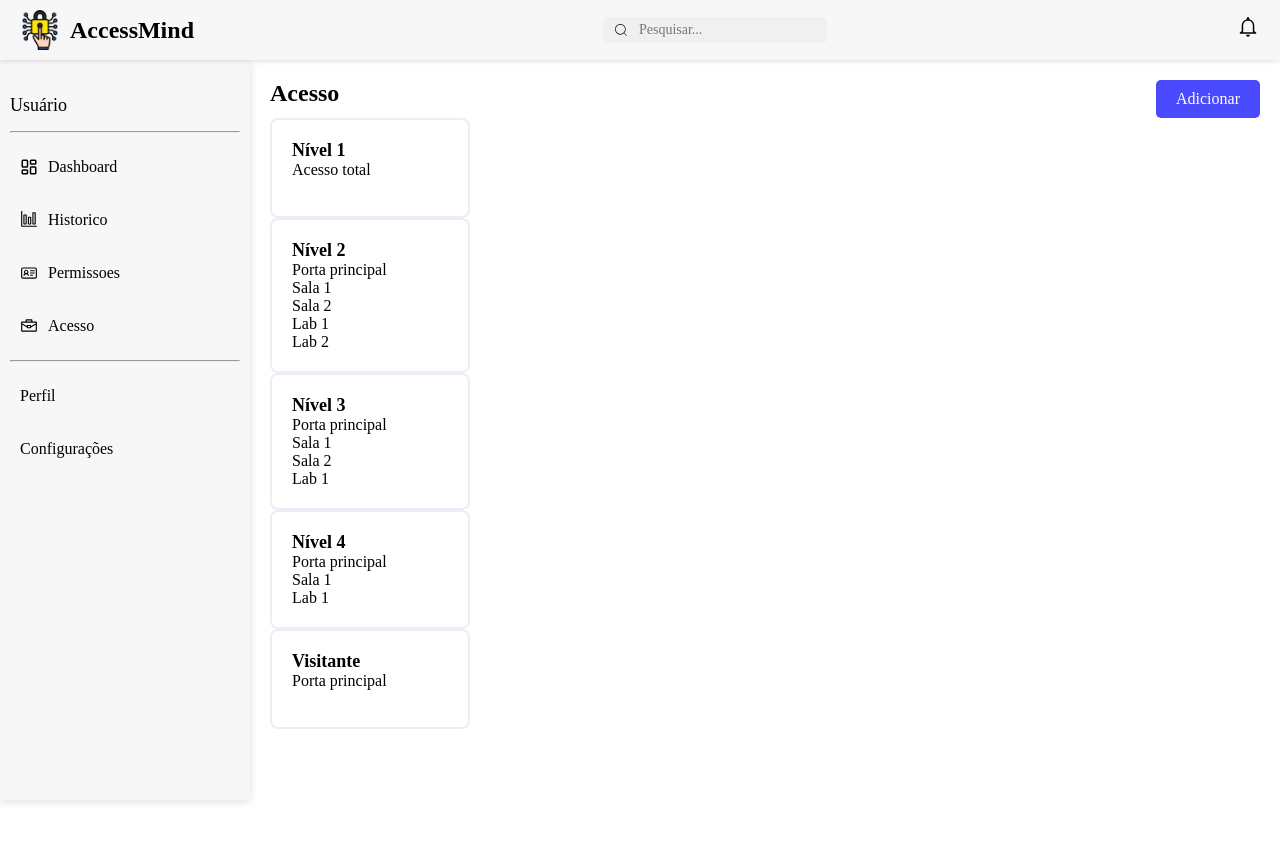
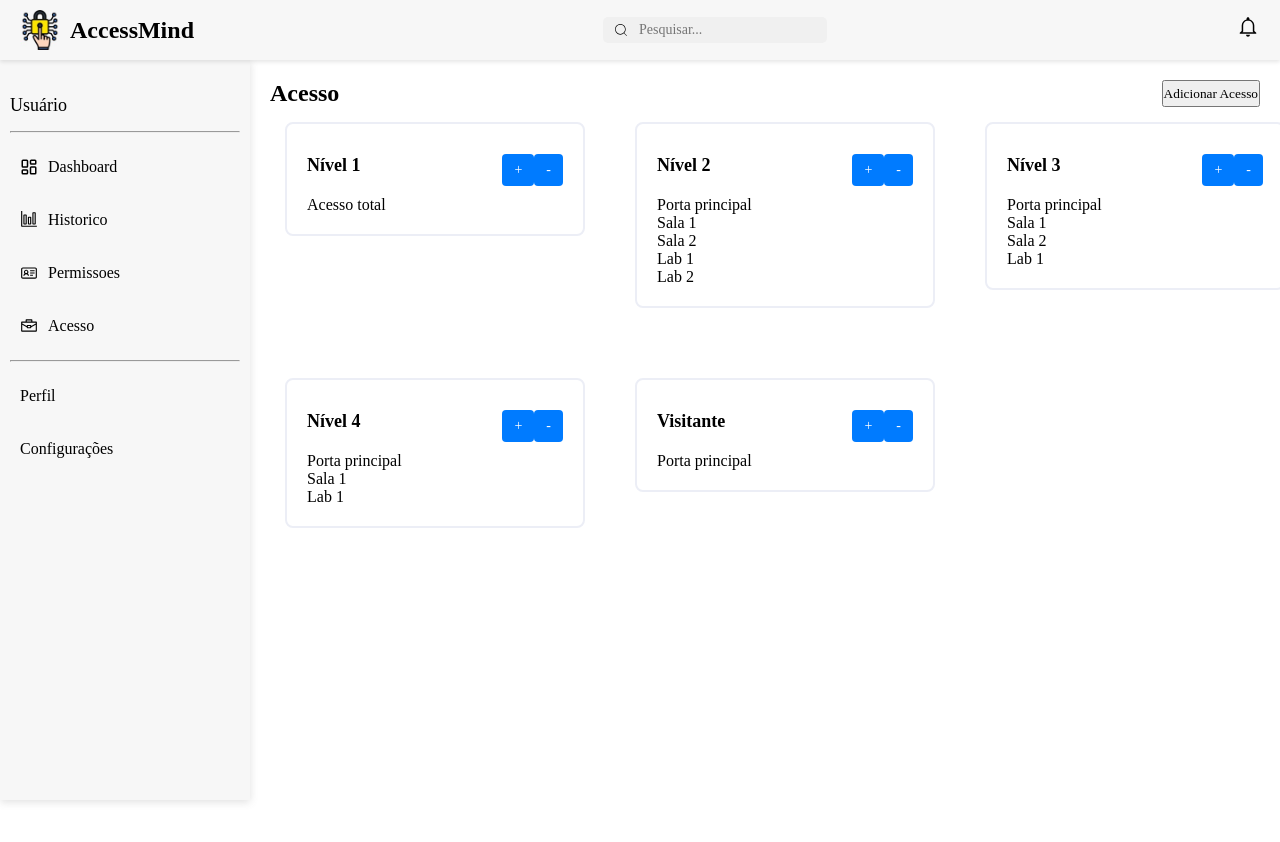
Before and after one commit to thiagobonfim0310/Eng_Software, a React (Create React App) app in the folder frontend/smartlock/: page /acesso in a window 1280 px wide. Shown: the top 842 px of the page. Built offline with nearby package versions, Linux system fonts and the light colour scheme; the HTML template or start-up script is replaced by a standard one; a web font is replaced by a local one.

Commit message:
adicionar e deletar areas em Acesso

```diff
--- a/frontend/smartlock/src/components/layout/QuadroInf.js
+++ b/frontend/smartlock/src/components/layout/QuadroInf.js
@@ -1,9 +1,18 @@
 import styles from "./QuadroInf.module.css";
 
-function QuadroInf({ titulo, dado, tituloClassName, textoClassName }) {
+function QuadroInf({ titulo, dado, tituloClassName, textoClassName, botoes = [] }) {
     return (
         <div className={styles.quadro}>
-            <span className={tituloClassName}>{titulo}</span>
+            <div className={styles.titulo_container}>
+                <span className={tituloClassName}>{titulo}</span>
+                {botoes.length > 0 && (
+                    <div className={styles.botao_container}>
+                        {botoes.map((botao, index) => (
+                            <span key={index} className={styles.botao}>{botao}</span>
+                        ))}
+                    </div>
+                )}
+            </div>
             <div>
                 {dado.map((item, index) => (
                     <p key={index} className={textoClassName}>{item}</p>
--- a/frontend/smartlock/src/components/layout/QuadroInf.module.css
+++ b/frontend/smartlock/src/components/layout/QuadroInf.module.css
@@ -2,21 +2,20 @@
     display: flex;
     flex-direction: column;
     padding: 20px;
-    width: 200px;
+    width: 300px;
     min-height: 100px;
     background-color: white;
     border: 2px solid #ECEEF6;
     border-radius: 8px;
   }
 
-  /* .quadro spam {
-    font-size: 16px;
-    color: black;
+  .titulo_container {
+    display: flex;
+    justify-content: space-between;
+    align-items: center;
     margin-bottom: 10px;
-  }
+}
 
-  .quadro p {
-    font-size: 18px;
-    font-weight: bold;
-    color: black;
-  } */
+.botao_container {
+    margin-left: 10px;
+}
--- a/frontend/smartlock/src/components/pages/Acesso.js
+++ b/frontend/smartlock/src/components/pages/Acesso.js
@@ -1,21 +1,154 @@
+import React, { useState } from "react";
 import QuadroInf from "../layout/QuadroInf";
-import Adicionar from "./Adicionar"
-
 import styles from "./Acesso.module.css";
 
 function Acesso() {
-    const nvl1 = ['Acesso total'];
-    const nvl2 = ['Porta principal', 'Sala 1', 'Sala 2', 'Lab 1', 'Lab 2'];
-    const nvl3 = ['Porta principal', 'Sala 1', 'Sala 2', 'Lab 1'];
-    const nvl4 = ['Porta principal', 'Sala 1', 'Lab 1'];
-    const visi = ['Porta principal'];
+    const [nvl1, setNvl1] = useState(['Acesso total']);
+    const [nvl2, setNvl2] = useState(['Porta principal', 'Sala 1', 'Sala 2', 'Lab 1', 'Lab 2']);
+    const [nvl3, setNvl3] = useState(['Porta principal', 'Sala 1', 'Sala 2', 'Lab 1']);
+    const [nvl4, setNvl4] = useState(['Porta principal', 'Sala 1', 'Lab 1']);
+    const [visi, setVisi] = useState(['Porta principal']);
+
+    // Estados da modal de adicionar e remover acessos
+    const [isAddModalOpen, setIsAddModalOpen] = useState(false);
+    const [isDeleteModalOpen, setIsDeleteModalOpen] = useState(false);
+    const [area, setArea] = useState("");
+    const [currentNvl, setCurrentNvl] = useState(""); // Nível atual para edição
+
+    // Estado para o dropdown de deletar
+    const [selectedAreaToDelete, setSelectedAreaToDelete] = useState("");
+
+    const handleAddAccess = () => {
+        if (!area) {
+            alert("A área deve ser preenchida.");
+            return;
+        }
+
+        // Lógica para adicionar o acesso ao nível correto
+        switch (currentNvl) {
+            case "nvl1":
+                setNvl1([...nvl1, area]);
+                break;
+            case "nvl2":
+                setNvl2([...nvl2, area]);
+                break;
+            case "nvl3":
+                setNvl3([...nvl3, area]);
+                break;
+            case "nvl4":
+                setNvl4([...nvl4, area]);
+                break;
+            case "visi":
+                setVisi([...visi, area]);
+                break;
+            default:
+                break;
+        }
+
+        setIsAddModalOpen(false);
+        setArea("");
+        setCurrentNvl(""); // Limpa o nível atual
+    };
+
+    const handleDeleteAccess = () => {
+        if (!selectedAreaToDelete) {
+            alert("Selecione uma área para remover.");
+            return;
+        }
+
+        // Lógica para deletar o acesso correto
+        switch (currentNvl) {
+            case "nvl1":
+                setNvl1(nvl1.filter(area => area !== selectedAreaToDelete));
+                break;
+            case "nvl2":
+                setNvl2(nvl2.filter(area => area !== selectedAreaToDelete));
+                break;
+            case "nvl3":
+                setNvl3(nvl3.filter(area => area !== selectedAreaToDelete));
+                break;
+            case "nvl4":
+                setNvl4(nvl4.filter(area => area !== selectedAreaToDelete));
+                break;
+            case "visi":
+                setVisi(visi.filter(area => area !== selectedAreaToDelete));
+                break;
+            default:
+                break;
+        }
+
+        setIsDeleteModalOpen(false);
+        setSelectedAreaToDelete(""); // Limpa o dropdown após a remoção
+    };
+
+    const openAddModal = (nivel) => {
+        setCurrentNvl(nivel);
+        setIsAddModalOpen(true);
+    };
+
+    const openDeleteModal = (nivel) => {
+        setCurrentNvl(nivel);
+        setIsDeleteModalOpen(true);
+    };
 
     return (
         <section className={styles.acesso_container}>
             <div className={styles.cabecalho}>
                 <h1>Acesso</h1>
-                <Adicionar/>
+                <button
+                    className={styles.add_permission_button}
+                    onClick={() => setIsAddModalOpen(true)}
+                >
+                    Adicionar Acesso
+                </button>
             </div>
+
+            {isAddModalOpen && (
+                <div className={styles.modal}>
+                    <div className={styles.modal_content}>
+                        <span className={styles.close} onClick={() => setIsAddModalOpen(false)}>&times;</span>
+                        <h1>Adicionar Acesso</h1>
+                        <input
+                            type="text"
+                            placeholder="Área"
+                            value={area}
+                            onChange={(e) => setArea(e.target.value)}
+                        />
+                        <button onClick={handleAddAccess}>Adicionar</button>
+                    </div>
+                </div>
+            )}
+
+            {isDeleteModalOpen && (
+                <div className={styles.modal}>
+                    <div className={styles.modal_content}>
+                        <span className={styles.close} onClick={() => setIsDeleteModalOpen(false)}>&times;</span>
+                        <h1>Remover Acesso</h1>
+                        <select
+                            value={selectedAreaToDelete}
+                            onChange={(e) => setSelectedAreaToDelete(e.target.value)}
+                        >
+                            <option value="">Selecione uma área</option>
+                            {currentNvl === "nvl1" && nvl1.map((area, index) => (
+                                <option key={index} value={area}>{area}</option>
+                            ))}
+                            {currentNvl === "nvl2" && nvl2.map((area, index) => (
+                                <option key={index} value={area}>{area}</option>
+                            ))}
+                            {currentNvl === "nvl3" && nvl3.map((area, index) => (
+                                <option key={index} value={area}>{area}</option>
+                            ))}
+                            {currentNvl === "nvl4" && nvl4.map((area, index) => (
+                                <option key={index} value={area}>{area}</option>
+                            ))}
+                            {currentNvl === "visi" && visi.map((area, index) => (
+                                <option key={index} value={area}>{area}</option>
+                            ))}
+                        </select>
+                        <button onClick={handleDeleteAccess}>Remover</button>
+                    </div>
+                </div>
+            )}
 
             <div className={styles.conteudo_conteiner}>
                 <ul>
@@ -25,6 +158,10 @@ function Acesso() {
                             dado={nvl1}
                             tituloClassName={styles.titulo}
                             textoClassName={styles.texto}
+                            botoes={[
+                                <button className={styles.edit_button} onClick={() => openAddModal("nvl1")}>+</button>,
+                                <button className={styles.edit_button} onClick={() => openDeleteModal("nvl1")}>-</button>
+                            ]}
                         />
                     </li>
                     <li>
@@ -33,6 +170,10 @@ function Acesso() {
                             dado={nvl2}
                             tituloClassName={styles.titulo}
                             textoClassName={styles.texto}
+                            botoes={[
+                                <button className={styles.edit_button} onClick={() => openAddModal("nvl2")}>+</button>,
+                                <button className={styles.edit_button} onClick={() => openDeleteModal("nvl2")}>-</button>
+                            ]}
                         />
                     </li>
                     <li>
@@ -41,6 +182,10 @@ function Acesso() {
                             dado={nvl3}
                             tituloClassName={styles.titulo}
                             textoClassName={styles.texto}
+                            botoes={[
+                                <button className={styles.edit_button} onClick={() => openAddModal("nvl3")}>+</button>,
+                                <button className={styles.edit_button} onClick={() => openDeleteModal("nvl3")}>-</button>
+                            ]}
                         />
                     </li>
                     <li>
@@ -49,6 +194,10 @@ function Acesso() {
                             dado={nvl4}
                             tituloClassName={styles.titulo}
                             textoClassName={styles.texto}
+                            botoes={[
+                                <button className={styles.edit_button} onClick={() => openAddModal("nvl4")}>+</button>,
+                                <button className={styles.edit_button} onClick={() => openDeleteModal("nvl4")}>-</button>
+                            ]}
                         />
                     </li>
                     <li>
@@ -57,6 +206,10 @@ function Acesso() {
                             dado={visi}
                             tituloClassName={styles.titulo}
                             textoClassName={styles.texto}
+                            botoes={[
+                                <button className={styles.edit_button} onClick={() => openAddModal("visi")}>+</button>,
+                                <button className={styles.edit_button} onClick={() => openDeleteModal("visi")}>-</button>
+                            ]}
                         />
                     </li>
                 </ul>
--- a/frontend/smartlock/src/components/pages/Acesso.module.css
+++ b/frontend/smartlock/src/components/pages/Acesso.module.css
@@ -10,13 +10,23 @@
     margin-left: 270px;
 }
 
-.conteudo_conteiner{
-
+.conteudo_conteiner ul{
+    display: grid;
+    grid-template-columns: repeat(3, 1fr); /* Três colunas de tamanhos iguais */
+    gap: 20px; /* Espaçamento entre os itens */
+    padding: 0;
+    list-style-type: none;
+    margin: 0;
 }
 
-.conteudo_conteiner ul {
-    list-style-type: none;
-    padding: 0;
+.conteudo_conteiner li {
+    padding: 15px;
+    margin-bottom: 20px;
+    flex: 1 1 calc(33.333% - 20px);
+    box-sizing: border-box;
+    display: flex;
+    flex-direction: column;
+    align-items: left;
 }
 
 .titulo {
@@ -29,3 +39,109 @@
     font-size: 16px;
     color: black;
 }
+
+/* Estilo para o container principal do modal */
+.modal {
+    position: fixed;
+    z-index: 1000;
+    left: 0;
+    top: 0;
+    width: 100%;
+    height: 100%;
+    background-color: rgba(0, 0, 0, 0.5); /* Fundo transparente escuro */
+    display: flex;
+    justify-content: center;
+    align-items: center;
+}
+
+/* Estilo para o conteúdo do modal */
+.modal_content {
+    background-color: white;
+    padding: 20px;
+    border-radius: 8px;
+    width: 90%;
+    max-width: 500px;
+    box-shadow: 0 4px 8px rgba(0, 0, 0, 0.1);
+    position: relative;
+    animation: fadeIn 0.3s ease-in-out;
+}
+
+/* Estilo para o botão de fechar o modal */
+.close {
+    position: absolute;
+    top: 10px;
+    right: 15px;
+    font-size: 24px;
+    font-weight: bold;
+    cursor: pointer;
+    color: #aaa;
+}
+
+.close:hover {
+    color: #333;
+}
+
+/* Estilo para os inputs dentro do modal */
+.modal_content input {
+    width: 100%;
+    padding: 10px;
+    margin: 10px 0;
+    border: 1px solid #ccc;
+    border-radius: 4px;
+    font-size: 16px;
+}
+
+/* Estilo para o botão de ação do modal */
+.modal_content button {
+    background-color: #4CAF50;
+    color: white;
+    padding: 10px 20px;
+    border: none;
+    border-radius: 4px;
+    cursor: pointer;
+    font-size: 16px;
+    transition: background-color 0.3s ease;
+    width: 100%;
+    margin-top: 10px;
+}
+
+.modal_content button:hover {
+    background-color: #45a049;
+}
+
+/* Animação de entrada suave */
+@keyframes fadeIn {
+    from { opacity: 0; }
+    to { opacity: 1; }
+}
+
+.quadro_inf_container {
+    display: flex;
+    justify-content: center;
+    margin: 10px;
+}
+
+.quadro_content {
+    position: relative;
+    padding: 20px;
+    border: 1px solid #ccc;
+    border-radius: 10px;
+    background-color: #f9f9f9;
+    width: 200px;
+    text-align: center;
+}
+
+.edit_button {
+    margin-top: 10px;
+    padding: 8px 12px;
+    background-color: #007bff;
+    color: white;
+    border: none;
+    border-radius: 4px;
+    cursor: pointer;
+    font-size: 14px;
+}
+
+.edit_button:hover {
+    background-color: #0056b3;
+}
```
